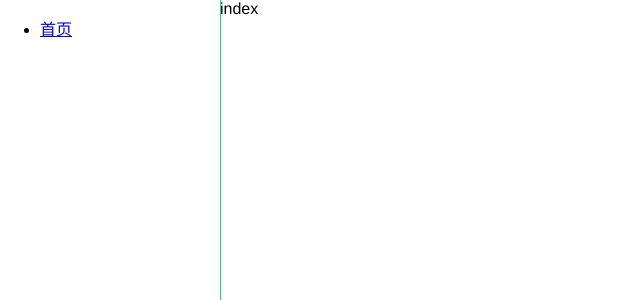
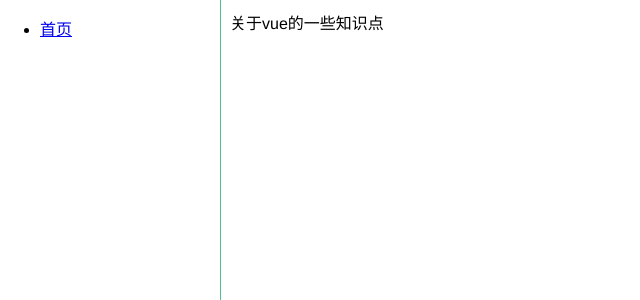
Before and after one commit to yokiyokiyoki/vue-component, a Vue app: page / in a window 1280 px wide. Shown: the top 300 px of the page, without its empty margins (0-640 px from the left). Built offline with nearby package versions, Linux system fonts and the light colour scheme.

Commit message:
提交首页

```diff
--- a/src/components/index/index.vue
+++ b/src/components/index/index.vue
@@ -1,19 +1,21 @@
+<style lang="less" scoped>
+  .index {
+    padding: 10px 10px;
+  }
+
+</style>
+
 <template>
   <div class="index">
-    <div>index</div>
+    <span>关于vue的一些知识点</span>
   </div>
 </template>
 <script>
   export default {
-    name: 'Index',
+    name: "Index",
     data() {
-      return {
-
-      }
+      return {};
     },
-    methods: {
-
-    }
-  }
-
+    methods: {}
+  };
 </script>
```
